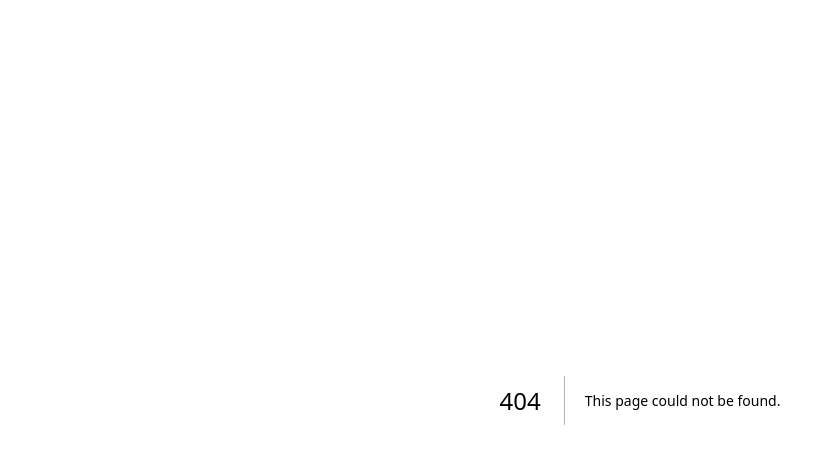
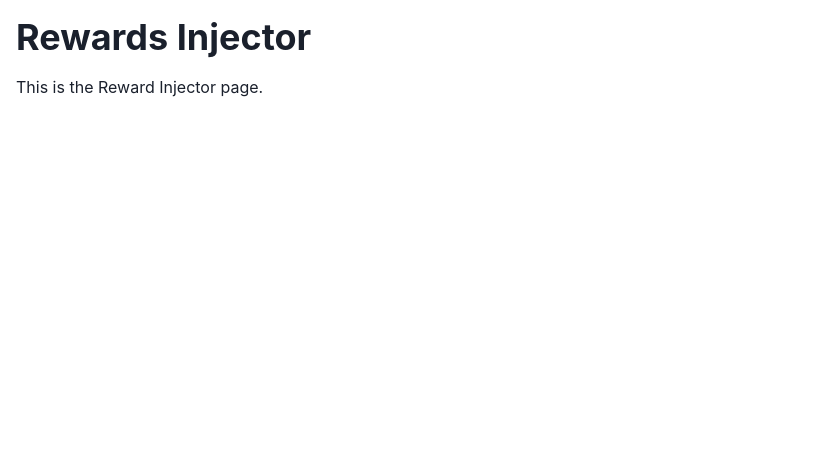
Before and after one commit to defilytica/balancer-ops-frontend, a Next.js app: page /rewards-injector in a window 1280 px wide. Before the commit this address had no page. Shown: the top 464 px of the page, without its empty margins (0-827 px from the left). Built offline with nearby package versions, Linux system fonts and the light colour scheme.

Commit message:
setting up foundation

```diff
--- /dev/null
+++ b/app/rewards-injector/page.tsx
@@ -0,0 +1,14 @@
+import { Box, Heading, Text } from '@chakra-ui/react';
+
+export default function PayloadBuilder() {
+    return (
+        <Box>
+            <Box p={4}>
+                <Heading>Rewards Injector</Heading>
+                <Text mt={4}>
+                    This is the Reward Injector page.
+                </Text>
+            </Box>
+        </Box>
+    );
+};
```
Also changed, not shown: app/payload-builder/page.tsx (renamed from app/payloadBuilder/page.tsx), lib/modules/Navbar.tsx (renamed from app/lib/modules/Navbar.tsx), lib/shared/imgs/BalancerLogo.tsx (renamed from app/lib/shared/imgs/BalancerLogo.tsx).
